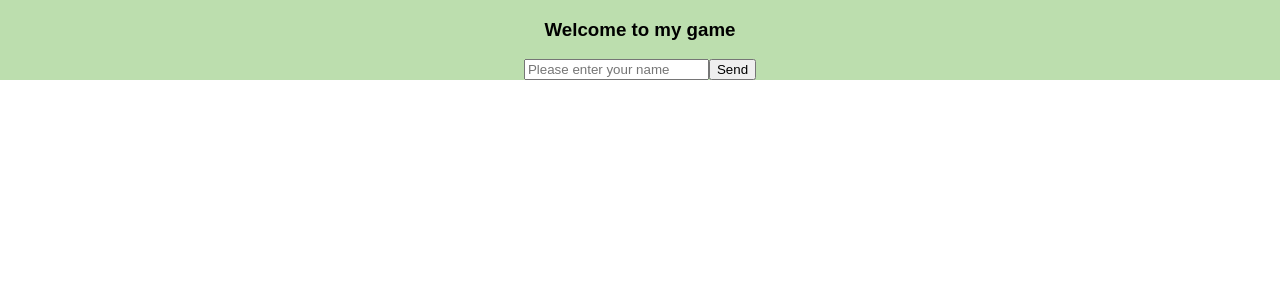
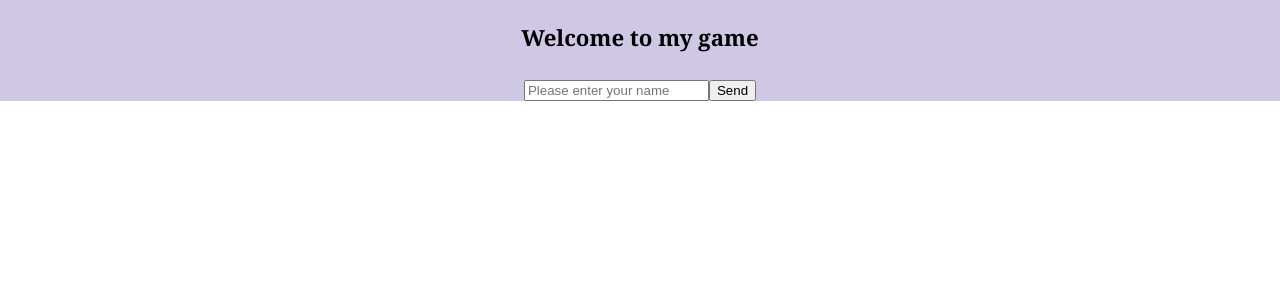
Before and after one commit to raquellchavezz/techtonica-assignments, a React (Create React App) app in the folder week8/client/: page / in a window 1280 px wide. Shown: the top 300 px of the page. Built offline with nearby package versions, Linux system fonts and the light colour scheme.

Commit message:
changes background color to purple and quesiton box light yellow

```diff
--- a/week8/client/src/App.css
+++ b/week8/client/src/App.css
@@ -1,9 +1,10 @@
 .App {
-  background-color: #bcdeae;
-  font-family: "Raleway", sans-serif;
+  background-color:#CEC8E4;
+  font-family:Cambria, Cochin, Georgia, Times, 'Times New Roman', serif;
   display:flex;
   flex-direction:column;
   justify-content:center;
+  font-size: 19px;
 }
 
 .textHeader{
@@ -26,7 +27,7 @@
 
 .question-section{
   /* Change background color */
-  background-color: white;
+  background-color:#f8f7e8;
 
   /* Add border */
   border: 1px solid #bacdd8;
```
